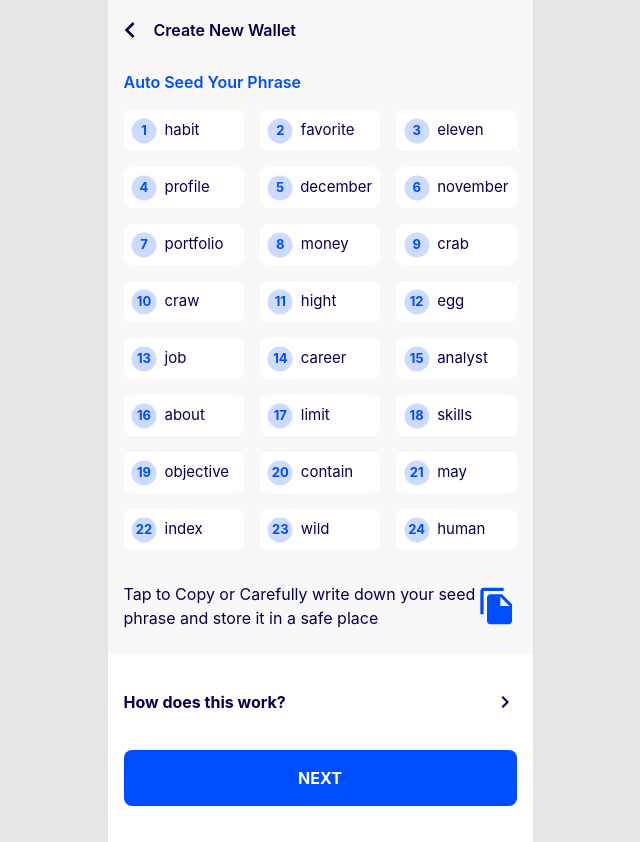
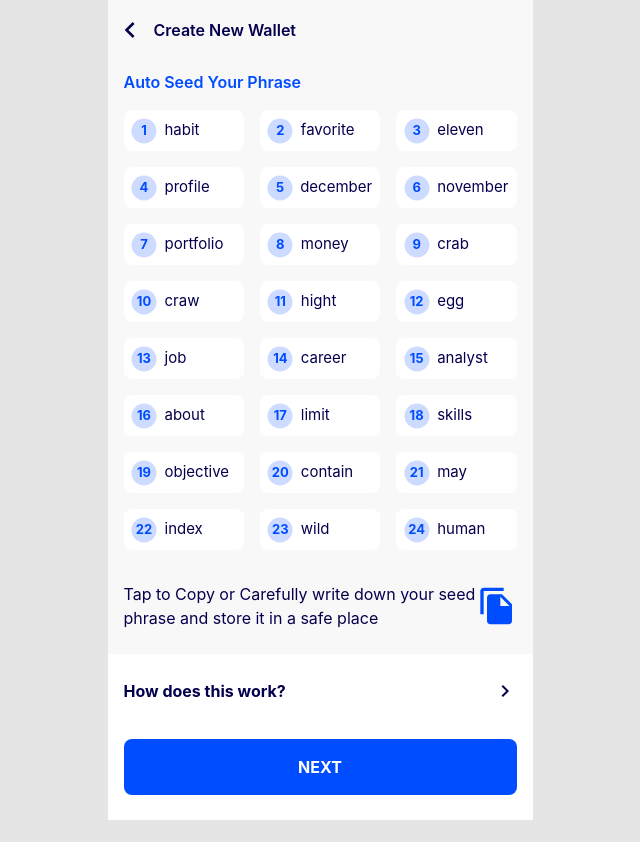
Before and after one commit to duynhat369/ibenefit-test-ui, a React (Create React App) app: page / in a window 1280 px wide. Shown: the whole page, without its empty margins (320-960 px from the left). After the commit the page ends 820 px from the top, so only its background shows below. Built offline with nearby package versions, Linux system fonts and the light colour scheme.

Commit message:
done test

```diff
--- a/src/App.css
+++ b/src/App.css
@@ -50,7 +50,7 @@
 
 .wallet-bottom {
   height: 100%;
-  padding: 36px 16px;
+  padding: 25px 16px;
 }
 
 .wallet-bottom .bottom-button {
```
